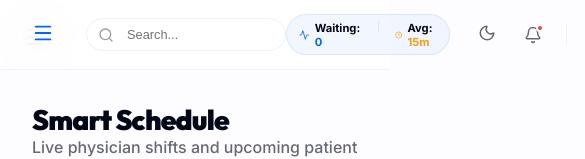
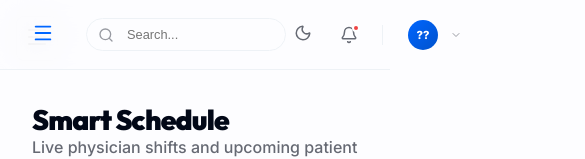
Before and after one commit to ubosachin/CareQueue, a Next.js app: page /schedule in a window 390 px wide. Shown: the top 159 px of the page, 585 px wide, since content can reach past the window. Built offline with nearby package versions, Linux system fonts and the light colour scheme; no server answers; the database is empty.

Commit message:
feat: add RGB color variables and mobile-hide utility class to globals.css

```diff
--- a/src/app/globals.css
+++ b/src/app/globals.css
@@ -12,8 +12,10 @@
   --danger-rgb: 239, 68, 68;
   --warning: #f59e0b;
   --background: #fdfdff;
+  --background-rgb: 253, 253, 255;
   --foreground: #020817;
   --card-bg: #ffffff;
+  --card-bg-rgb: 255, 255, 255;
   --card-border: #e2e8f0;
   --sidebar-bg: #ffffff;
   --sidebar-border: #eef2f6;
@@ -35,8 +37,10 @@
   --danger-rgb: 248, 113, 113;
   --warning: #fbbf24;
   --background: #020617;
+  --background-rgb: 2, 6, 23;
   --foreground: #f8fafc;
   --card-bg: #0f172a;
+  --card-bg-rgb: 15, 23, 42;
   --card-border: #1e293b;
   --sidebar-bg: #1e293b;
   --sidebar-border: #334155;
@@ -281,6 +285,12 @@ h1, h2, h3, h4, h5, h6 {
   }
 }
 
+@media (max-width: 1024px) {
+  .mobile-hide {
+    display: none !important;
+  }
+}
+
 /* Global Layout Utilities */
 .stats-grid {
   display: grid;
```
